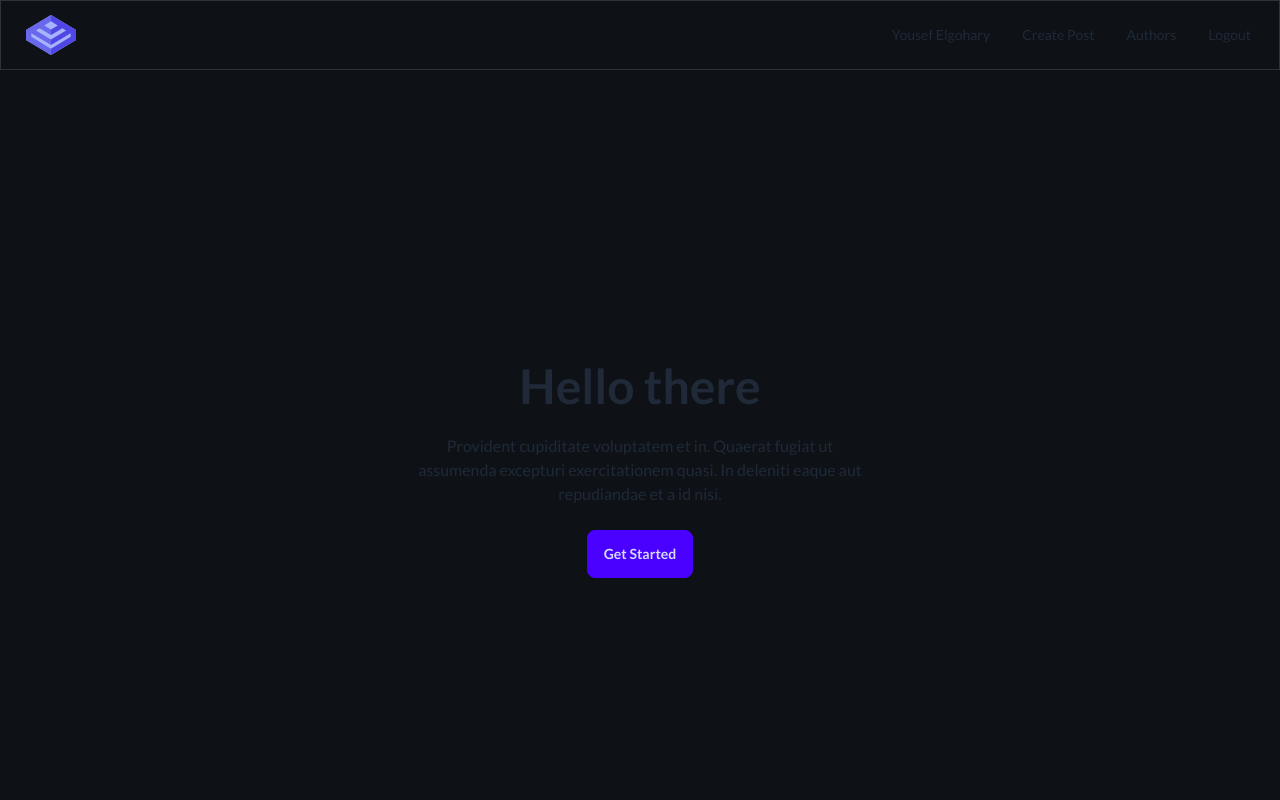
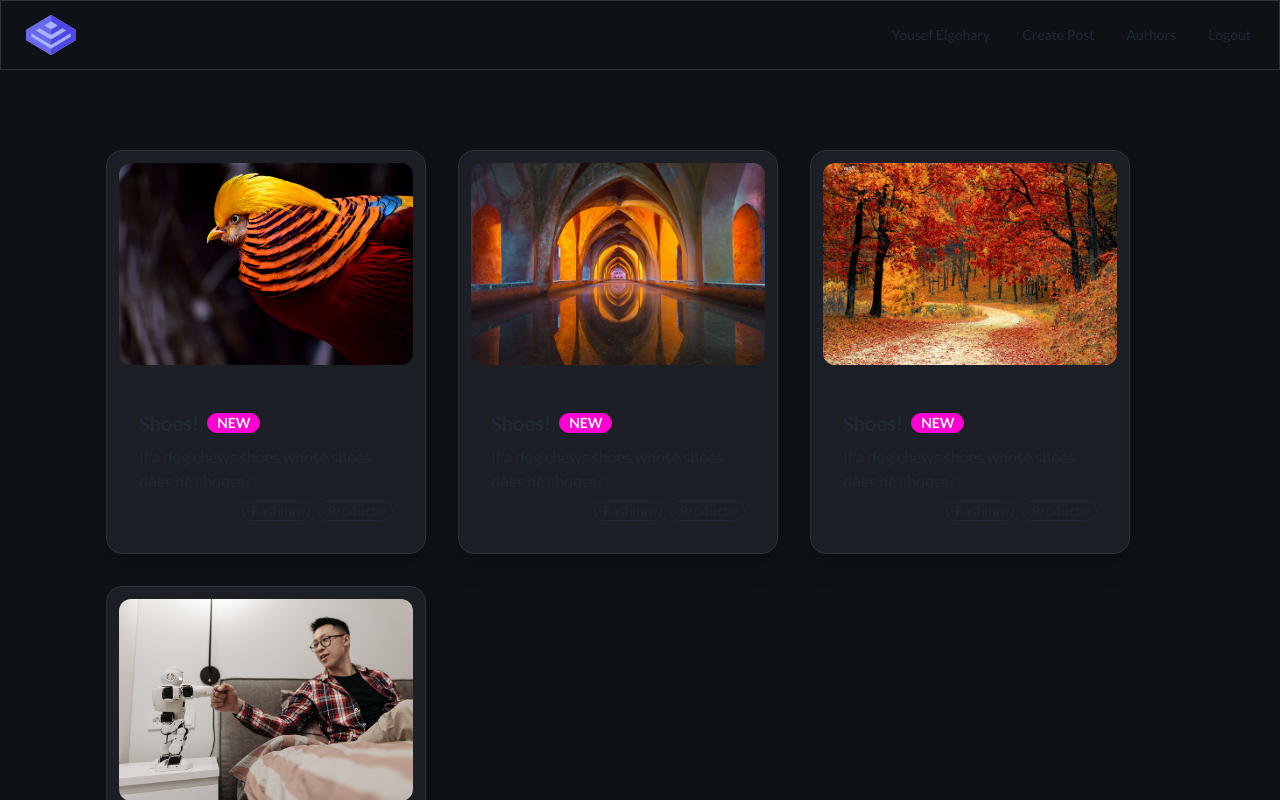
Before and after one commit to Darthdevv/Blog-App, a React (Vite) app in the folder frontend/: page / in a window 1280 px wide. Shown: the top 800 px of the page. Built offline with nearby package versions, Linux system fonts and the light colour scheme.

Commit message:
🪻 style: Posts styling

```diff
--- a/frontend/src/components/Navbar/Navbar.jsx
+++ b/frontend/src/components/Navbar/Navbar.jsx
@@ -3,7 +3,7 @@ import Logo from '../../images/logoipsum-249.svg'
 
 const Navbar = () => {
   return (
-    <nav className="navbar bg-[#0E1217] border border-[#2D323C]">
+    <nav className=" navbar bg-[#0E1217] border border-[#2D323C]">
       <div className="navbar-start">
         <Link to={"/"} className="logo btn text-xl">
           <img src={Logo} alt="logo" />
--- /dev/null
+++ b/frontend/src/components/Posts/PostItem.jsx
@@ -0,0 +1,24 @@
+import React from 'react'
+
+const PostItem = ({post}) => {
+  return (
+    <div className="card w-[20rem] mx-4 shadow-xl bg-[#1D1F26] border border-[#2D323C]">
+      <figure className="p-3 rounded-xl">
+        <img src={post.thumbnail} alt="Shoes" className=" rounded-xl" />
+      </figure>
+      <div className="card-body">
+        <h2 className="card-title">
+          Shoes!
+          <div className="badge badge-secondary">NEW</div>
+        </h2>
+        <p>If a dog chews shoes whose shoes does he choose?</p>
+        <div className="card-actions justify-end">
+          <div className="badge badge-outline">Fashion</div>
+          <div className="badge badge-outline">Products</div>
+        </div>
+      </div>
+    </div>
+  );
+}
+
+export default PostItem
--- a/frontend/src/components/Posts/Posts.jsx
+++ b/frontend/src/components/Posts/Posts.jsx
@@ -1,4 +1,5 @@
-import React from 'react'
+import React, { useState } from 'react'
+import PostItem from './PostItem';
 import Thumbnail1 from '../../images///blog97.jpg';
 import Thumbnail2 from '../../images///blog55.jpg';
 import Thumbnail3 from '../../images///blog26.jpg';
@@ -40,8 +41,13 @@ const postData = [
 ];
 
 const Posts = () => {
+  const [posts , setPosts] = useState(postData)
   return (
-    <div>Posts</div>
+    <div className=' max-w-[1100px] mx-auto py-20 flex items-start justify-start max-lg:items-center max-lg:justify-center flex-wrap gap-y-8'>
+      {posts.map((post) => (
+        <PostItem key={post.id} post={post } />
+        ))}
+    </div>
   )
 }
 
--- a/frontend/src/index.css
+++ b/frontend/src/index.css
@@ -6,6 +6,7 @@
 
 body{
     font-family: "Lato", "sans-serif";
+    background-color: #0F1218;
 }
 
 .logo{
@@ -38,3 +39,83 @@ body{
   background-color: transparent;
   border: 1px solid transparent;
 }
+
+.card {
+  position: relative;
+  display: flex;
+  flex-direction: column;
+  border-radius: var(--rounded-box, 1rem/* 16px */);
+}
+.card:focus {
+  outline: 2px solid transparent;
+  outline-offset: 2px;
+}
+.card figure {
+  display: flex;
+  align-items: center;
+  justify-content: center;
+}
+.card.image-full {
+  display: grid;
+}
+.card.image-full:before {
+  position: relative;
+  content: "";
+  z-index: 10;
+  border-radius: var(--rounded-box, 1rem/* 16px */);
+  --tw-bg-opacity: 1;
+  background-color: var(--fallback-n,oklch(var(--n)/var(--tw-bg-opacity)));
+  opacity: 0.75;
+}
+.card.image-full:before,
+  .card.image-full > * {
+  grid-column-start: 1;
+  grid-row-start: 1;
+}
+.card.image-full:before,
+  .card.image-full > * {
+  grid-column-start: 1;
+  grid-row-start: 1;
+}
+.card.image-full > figure img {
+  height: 100%;
+  object-fit: cover;
+}
+.card.image-full > .card-body {
+  position: relative;
+  z-index: 20;
+  --tw-text-opacity: 1;
+  color: var(--fallback-nc,oklch(var(--nc)/var(--tw-text-opacity)));
+}
+.card :where(figure:first-child) {
+  overflow: hidden;
+  border-start-start-radius: inherit;
+  border-start-end-radius: inherit;
+  border-end-start-radius: unset;
+  border-end-end-radius: unset;
+}
+.card :where(figure:last-child) {
+  overflow: hidden;
+  border-start-start-radius: unset;
+  border-start-end-radius: unset;
+  border-end-start-radius: inherit;
+  border-end-end-radius: inherit;
+}
+.card:focus-visible {
+  outline: 2px solid currentColor;
+  outline-offset: 2px;
+}
+.card.bordered {
+  border-width: 1px;
+  --tw-border-opacity: 1;
+  border-color: var(--fallback-b2,oklch(var(--b2)/var(--tw-border-opacity)));
+}
+.card.compact .card-body {
+  padding: 1rem/* 16px */;
+  font-size: 0.875rem/* 14px */;
+  line-height: 1.25rem/* 20px */;
+}
+.card.image-full :where(figure) {
+  overflow: hidden;
+  border-radius: inherit;
+}
--- a/frontend/src/pages/home/Home.jsx
+++ b/frontend/src/pages/home/Home.jsx
@@ -1,15 +1,12 @@
+import Posts from "../../components/Posts/Posts";
 
 
 const Home = () => {
   return (
-    <div className="hero min-h-screen bg-[#0E1217]">
-      <div className="hero-content text-center">
-        <div className="max-w-md">
-          <h1 className="text-5xl font-bold">Hello there</h1>
-          <p className="py-6">
-            Provident cupiditate voluptatem et in. Quaerat fugiat ut assumenda excepturi exercitationem quasi. In deleniti eaque aut repudiandae et a id nisi.
-          </p>
-          <button className="btn btn-primary">Get Started</button>
+    <div className="container w-full grid place-items-center min-h-screen bg-[#0E1217]">
+      <div>
+        <div >
+          <Posts/>
         </div>
       </div>
     </div>
```
